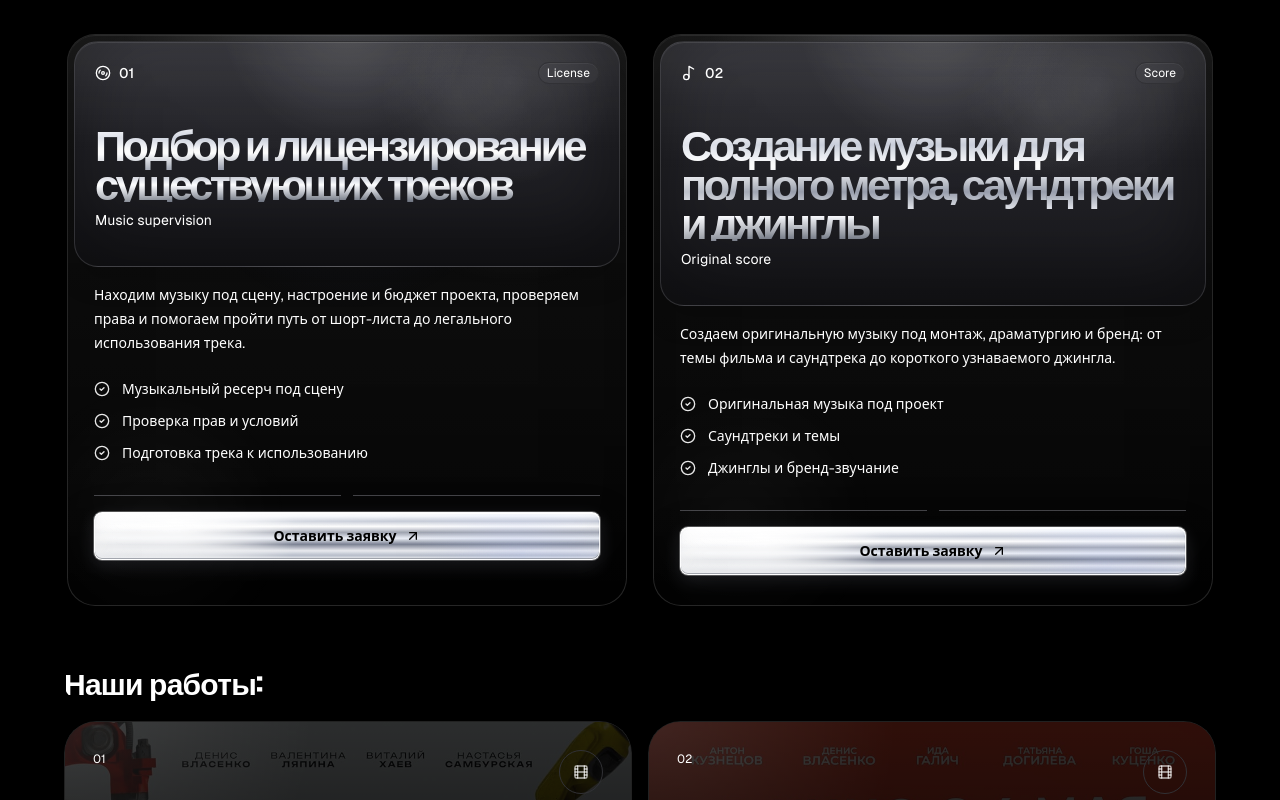
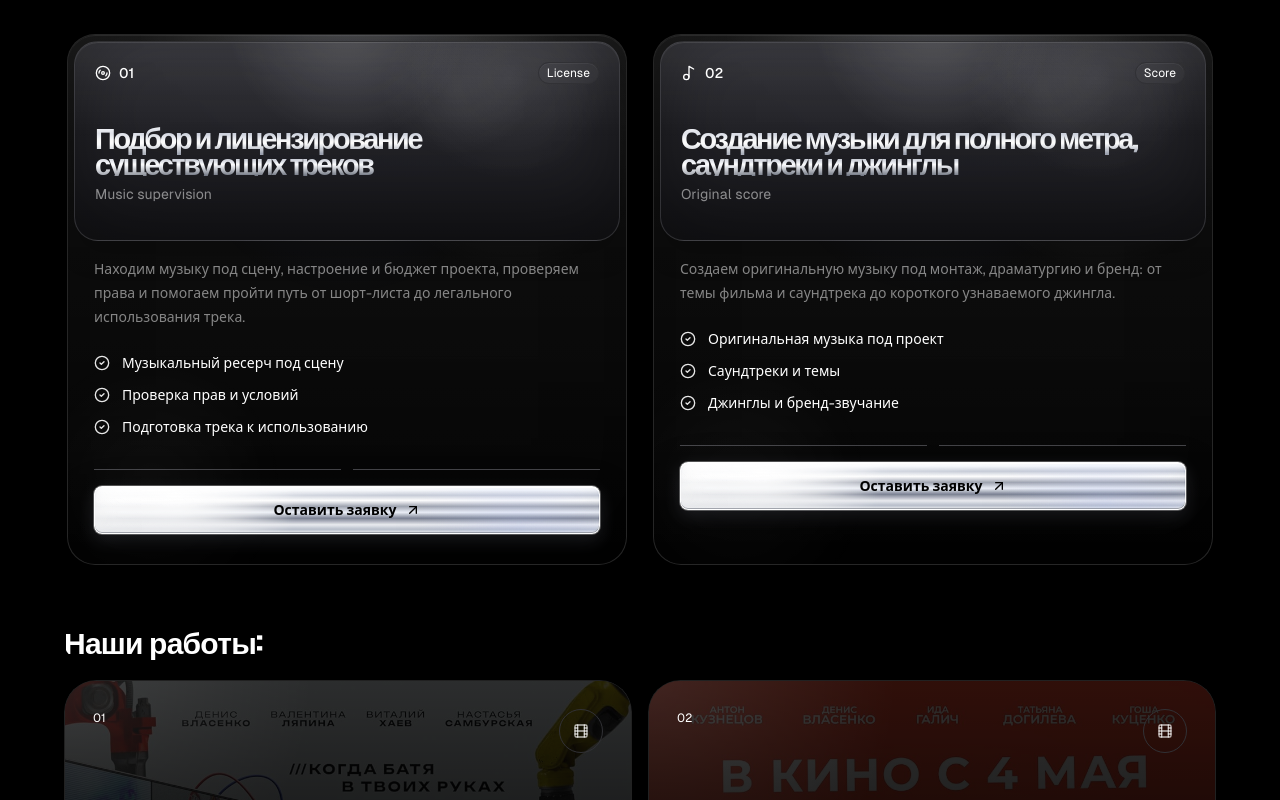
Before and after one commit to YaroslavSigidin/PULSAR, a React (Vite) app: page / in a window 1280 px wide. Shown: the part 7860-8660 px from the top of the page. Built offline with nearby package versions, Linux system fonts and the light colour scheme; no server answers.

Commit message:
Adjust film service card text

```diff
--- a/src/components/sections/FilmWorksSection.tsx
+++ b/src/components/sections/FilmWorksSection.tsx
@@ -143,10 +143,10 @@ function FilmServiceCard({ onRequest, service }: { onRequest: () => void; servic
           </PricingCard.Plan>
 
           <PricingCard.Price className="mb-4 min-w-0 flex-col items-start gap-2">
-            <PricingCard.MainPrice className="premium-tariff-title chrome-text-animated max-w-full break-words text-[clamp(1.8rem,4.1vw,3rem)] leading-[0.9] tracking-[-0.08em] md:text-[clamp(2rem,2.55vw,2.55rem)] xl:text-[2.7rem]">
+            <PricingCard.MainPrice className="premium-tariff-title chrome-text-animated max-w-full break-words text-[clamp(1.2rem,2.733vw,2rem)] leading-[0.9] tracking-[-0.08em] md:text-[clamp(1.333rem,1.7vw,1.7rem)] xl:text-[1.8rem]">
               {service.title}
             </PricingCard.MainPrice>
-            <PricingCard.Period className="pb-0 text-sm text-white/52">
+            <PricingCard.Period className="pb-0 text-sm text-white/50">
               {service.subtitle}
             </PricingCard.Period>
           </PricingCard.Price>
@@ -154,7 +154,7 @@ function FilmServiceCard({ onRequest, service }: { onRequest: () => void; servic
 
         <PricingCard.Body className="flex flex-1 flex-col px-5 pb-5 pt-4 space-y-0">
           <div>
-            <PricingCard.Description className="premium-tariff-copy max-w-xl text-sm leading-6 text-white/62">
+            <PricingCard.Description className="premium-tariff-copy max-w-xl text-sm leading-6 text-white/50">
               {service.description}
             </PricingCard.Description>
 
```
